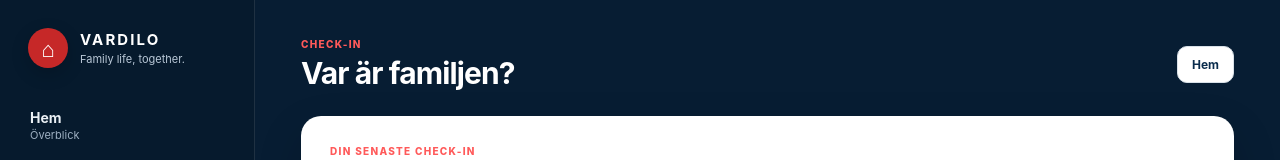
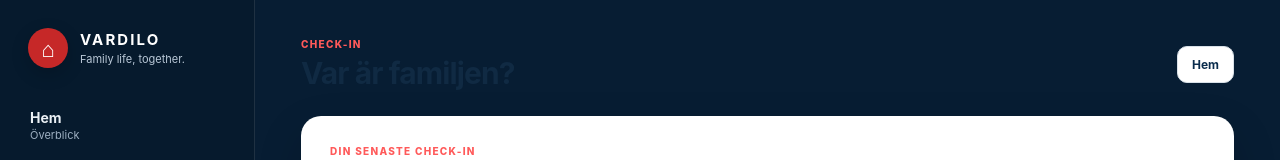
Before and after one commit to AdrianAmbjorn/Vardilo, a Next.js app: page /check-in in a window 1280 px wide. Shown: the top 160 px of the page. Built offline with nearby package versions, Linux system fonts and the light colour scheme; no server answers.

Commit message:
Fix global text color inheritance

```diff
--- a/app/vardilo-theme.css
+++ b/app/vardilo-theme.css
@@ -28,8 +28,8 @@ body { background: var(--bg); }
 .member strong { color: #ffffff; }
 .member small { color: #9eb0c2; }
 .avatar { background: #edf2f6; color: var(--accent); }
-.content { color: #ffffff; }
-.topbar h1 { color: #ffffff; }
+.content { color: var(--text); }
+.topbar h1 { color: var(--text); }
 .eyebrow { color: #ff5a5a; }
 .red-text { color: #ff5a5a; }
 .profile { background: #ffffff; color: var(--accent); }
@@ -41,9 +41,9 @@ body { background: var(--bg); }
 .secondary { background: #ffffff; color: var(--accent); border-color: #d9e1e8; }
 .quick-add { color: var(--text); }
 .quick-add a { background: var(--accent-soft); color: var(--accent); }
-.section-shell { background: var(--bg); color: #ffffff; }
-.section-header h1, .section-header h2 { color: #ffffff; }
-.back-link { color: #ffffff; }
+.section-shell { background: var(--bg); color: var(--text); }
+.section-header h1, .section-header h2 { color: var(--text); }
+.back-link { color: var(--text); }
 .auth-shell { background: var(--bg); }
 .auth-brand .brand { color: #ffffff; }
 .auth-card h1, .auth-card h2 { color: var(--text); }
```
